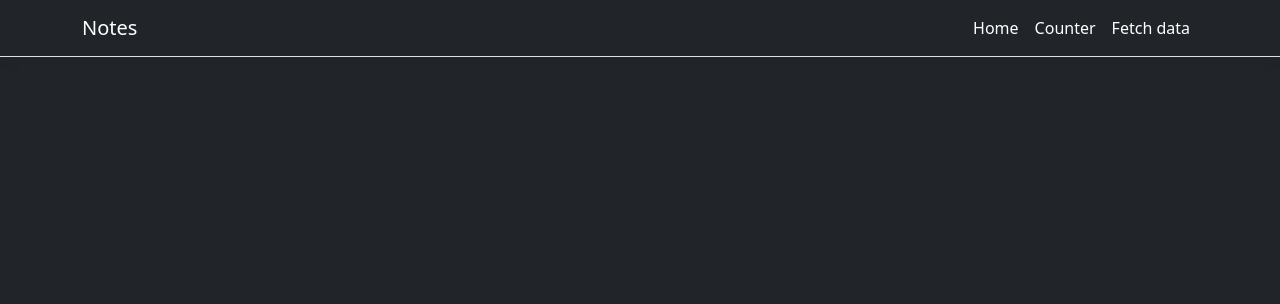
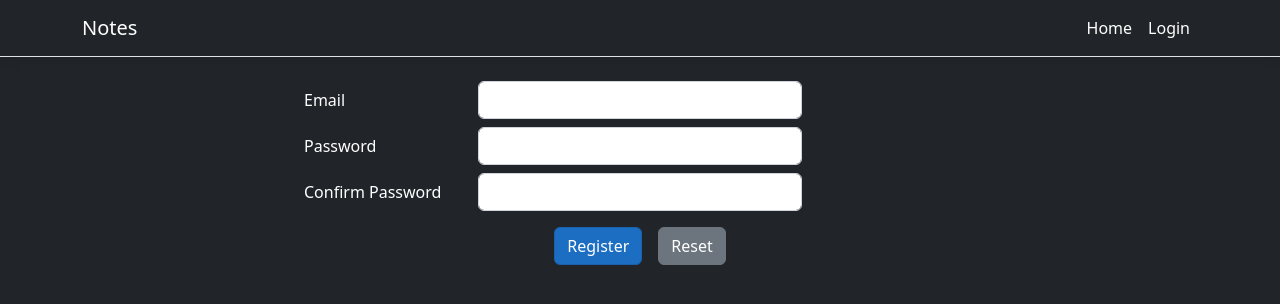
Before and after one commit to abhinavkl/Notes, an Angular app in the folder Notes/ClientApp/: page /register in a window 1280 px wide. Before the commit this address led to /. Shown: the top 304 px of the page. Built offline with nearby package versions, Linux system fonts and the light colour scheme.

Commit message:
added login and register ui pages wo validations

```diff
--- a/Notes/ClientApp/src/app/app.component.ts
+++ b/Notes/ClientApp/src/app/app.component.ts
@@ -1,9 +1,11 @@
 import { Component } from '@angular/core';
+import { Router, NavigationEnd } from '@angular/router';
+import { filter } from 'rxjs';
 
 @Component({
   selector: 'app-root',
   templateUrl: './app.component.html'
 })
 export class AppComponent {
-  title = 'app';
+  constructor(private router: Router) {}
 }
--- /dev/null
+++ b/Notes/ClientApp/src/app/components/auth/login/login.component.html
@@ -0,0 +1,40 @@
+<div class="row">
+    <div class="col-2"></div>
+    <div class="col-8">
+        <div class="container">
+            <div class="row align-items-center m-2">
+                <div class="col-3">
+                    <label for="email">Email</label>
+                </div>
+                <div class="col-6">
+                    <input type="text" name="email" id="email" class="form-control">
+                    <span field-validation-for="email"></span>
+                </div>
+            </div>
+            <div class="row align-items-center m-2">
+                <div class="col-3">
+                    <label for="password">Password</label>
+                </div>
+                <div class="col-6">
+                    <input type="password" name="password" id="password" class="form-control">
+                    <span field-validation-for="password"></span>
+                </div>
+            </div>
+            <div class="row align-items-center m-2">
+                <div class="col">
+                    <div class="container">
+                        <div class="row">
+                            <div class="col" style="text-align-last: center;">
+                                <div>
+                                    <button class="btn btn-primary m-2" type="submit">Login</button>
+                                    <button class="btn btn-secondary m-2" type="reset">Reset</button>
+                                </div>
+                            </div>
+                        </div>
+                    </div>
+                </div>
+            </div>
+        </div>
+    </div>
+    <div class="col-2"></div>
+</div>
--- /dev/null
+++ b/Notes/ClientApp/src/app/components/auth/register/register.component.html
@@ -0,0 +1,49 @@
+<div class="row">
+    <div class="col-2"></div>
+    <div class="col-8">
+        <div class="container">
+            <div class="row align-items-center m-2">
+                <div class="col-3">
+                    <label for="email">Email</label>
+                </div>
+                <div class="col-6">
+                    <input type="text" name="email" id="email" class="form-control">
+                    <span field-validation-for="email"></span>
+                </div>
+            </div>
+            <div class="row align-items-center m-2">
+                <div class="col-3">
+                    <label for="password">Password</label>
+                </div>
+                <div class="col-6">
+                    <input type="password" name="password" id="password" class="form-control">
+                    <span field-validation-for="password"></span>
+                </div>
+            </div>
+            <div class="row align-items-center m-2">
+                <div class="col-3">
+                    <label for="confirmpassword">Confirm Password</label>
+                </div>
+                <div class="col-6">
+                    <input type="password" name="confirmpassword" id="confirmpassword" class="form-control">
+                    <span field-validation-for="confirmpassword"></span>
+                </div>
+            </div>
+            <div class="row align-items-center m-2">
+                <div class="col">
+                    <div class="container">
+                        <div class="row">
+                            <div class="col" style="text-align-last: center;">
+                                <div>
+                                    <button class="btn btn-primary m-2" type="submit">Register</button>
+                                    <button class="btn btn-secondary m-2" type="reset">Reset</button>
+                                </div>
+                            </div>
+                        </div>
+                    </div>
+                </div>
+            </div>
+        </div>
+    </div>
+    <div class="col-2"></div>
+</div>
--- a/Notes/ClientApp/src/app/home/home.component.html
+++ b/Notes/ClientApp/src/app/home/home.component.html
@@ -1 +1 @@
-<h1>Hello world!</h1>
+<h1>Hello World!!</h1>
--- a/Notes/ClientApp/src/app/nav-menu/nav-menu.component.html
+++ b/Notes/ClientApp/src/app/nav-menu/nav-menu.component.html
@@ -27,14 +27,15 @@
           >
             <a class="nav-link text-white" [routerLink]="['/']">Home</a>
           </li>
-          <li class="nav-item" [routerLinkActive]="['link-active']">
-            <a class="nav-link text-white" [routerLink]="['/counter']"
-              >Counter</a
+
+          <li *ngIf="router.url!=='/login'" class="nav-item" [routerLinkActive]="['link-active']">
+            <a class="nav-link text-white" [routerLink]="['/login']"
+              >Login</a
             >
           </li>
-          <li class="nav-item" [routerLinkActive]="['link-active']">
-            <a class="nav-link text-white" [routerLink]="['/fetch-data']"
-              >Fetch data</a
+          <li *ngIf="router.url!=='/register'" class="nav-item" [routerLinkActive]="['link-active']">
+            <a class="nav-link text-white" [routerLink]="['/register']"
+              >Register</a
             >
           </li>
         </ul>
--- a/Notes/ClientApp/src/app/nav-menu/nav-menu.component.ts
+++ b/Notes/ClientApp/src/app/nav-menu/nav-menu.component.ts
@@ -1,4 +1,5 @@
 import { Component } from '@angular/core';
+import { Router } from '@angular/router';
 
 @Component({
   selector: 'app-nav-menu',
@@ -8,6 +9,8 @@ import { Component } from '@angular/core';
 export class NavMenuComponent {
   isExpanded = false;
 
+  constructor(public router:Router){}
+
   collapse() {
     this.isExpanded = false;
   }
```
Also changed, not shown: Notes/ClientApp/src/app/app.module.ts (+7 -1 lines), Notes/ClientApp/src/app/components/auth/login/login.component.ts (added, +10 -0 lines), Notes/ClientApp/src/app/components/auth/register/register.component.ts (added, +10 -0 lines), Notes/ClientApp/src/app/components/auth/login/login.component.css (added), Notes/ClientApp/src/app/components/auth/register/register.component.css (added).
